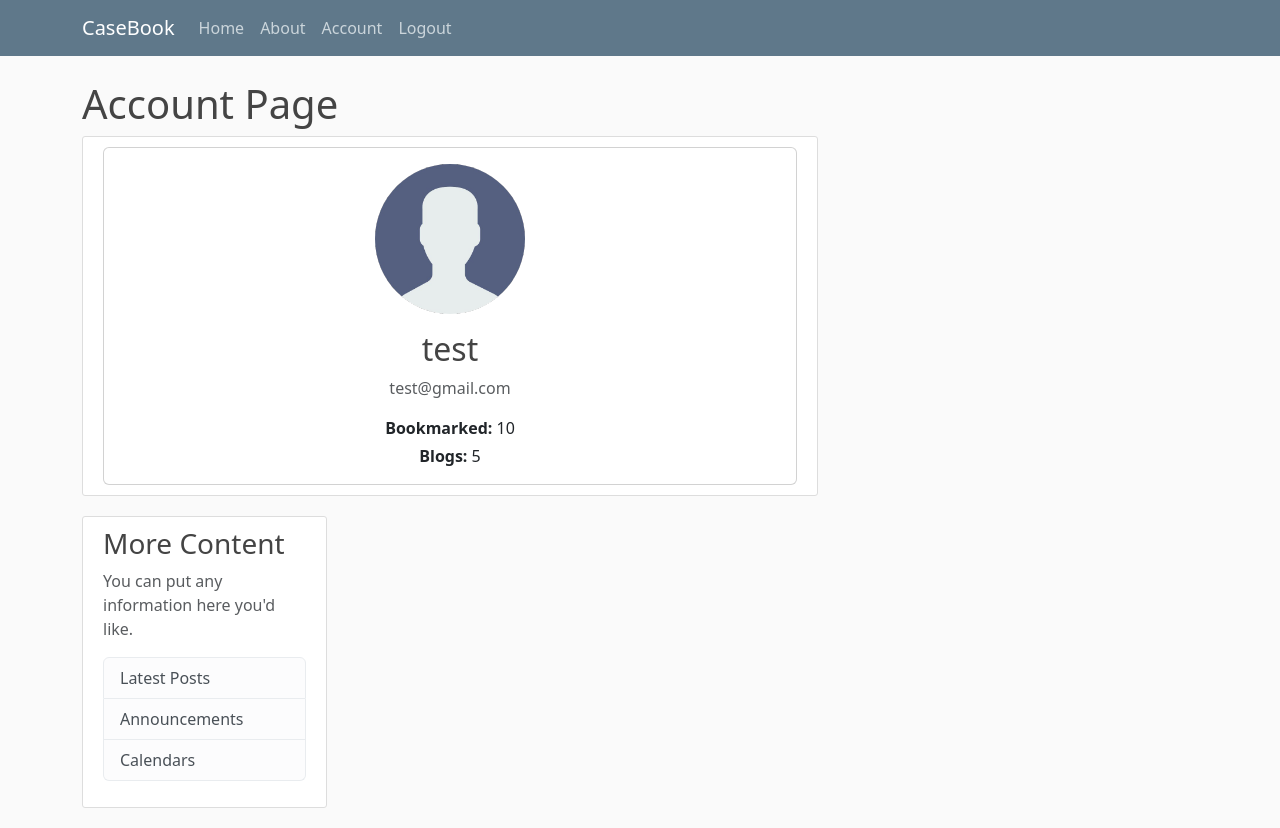
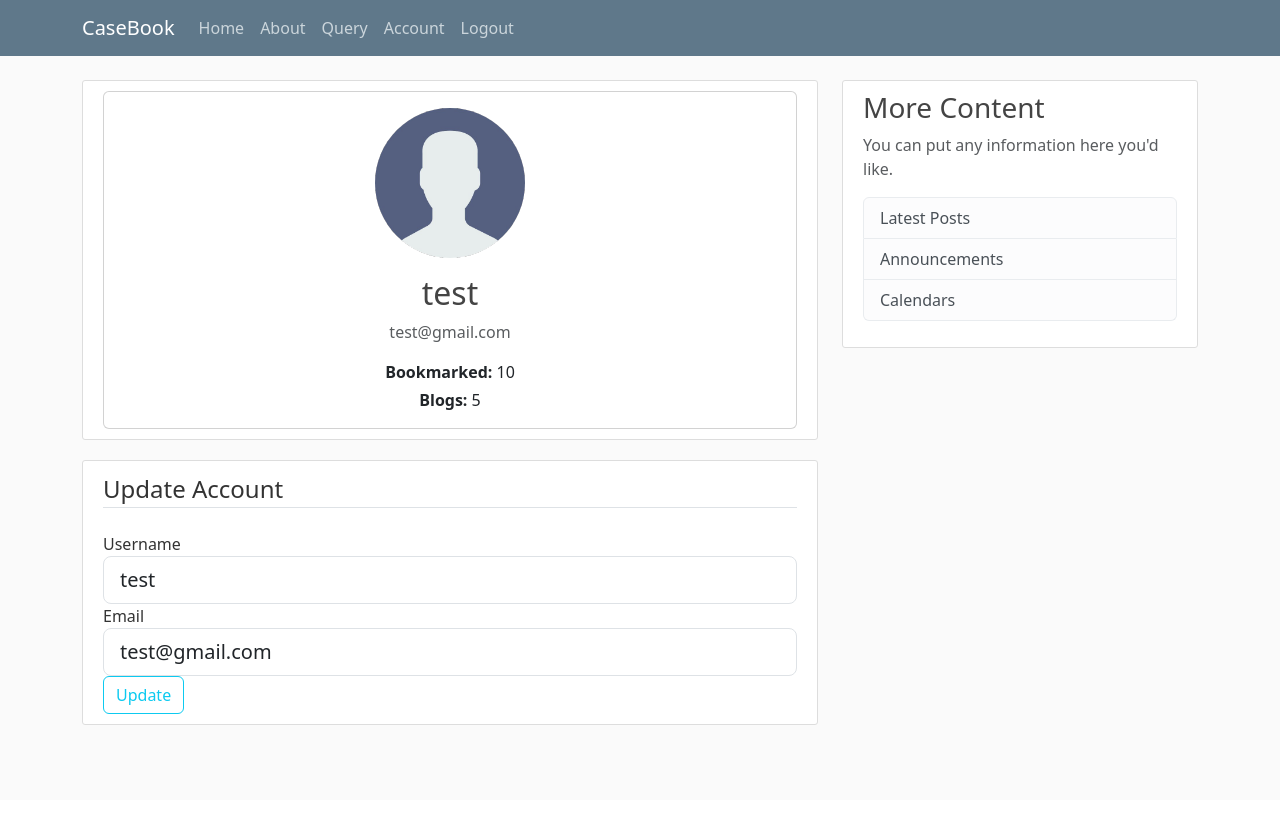
Before and after one commit to rachit901109/Blogsite-app, a Flask app: page /account in a window 1280 px wide. After the commit the page ends 725 px from the top, so only its background shows below. Run offline with Flask 3, Linux system fonts and the light colour scheme; a user stored in the database is signed in.

Commit message:
updated account added query table

```diff
--- a/blogsite/forms.py
+++ b/blogsite/forms.py
@@ -2,6 +2,7 @@
 from wtforms import StringField, PasswordField, SubmitField, BooleanField
 from wtforms.validators import DataRequired, Length, Email, EqualTo, ValidationError
 from blogsite.models import User, Post
+from flask_login import current_user
 
 class Registration_form(FlaskForm):
     username = StringField(label='Username', validators=[DataRequired(), Length(min=2,max=15)])
@@ -28,3 +29,22 @@
     password = PasswordField(label='Password', validators=[DataRequired(), Length(min=6)])
     remember = BooleanField(label='Remember Me')
     submit = SubmitField(label='Log In')
+
+class Update_account_form(FlaskForm):
+    username = StringField(label='Username', validators=[DataRequired(), Length(min=2,max=15)])
+    email = StringField(label='Email', validators=[Email()])
+    submit = SubmitField(label='Update')
+
+    def validate_username(self, username):
+        if username.data!=current_user.username:
+            user = User.query.filter_by(username=username.data).first()
+
+            if user:
+                raise ValidationError(message='Username is taken')
+
+    def validate_email(self, email):
+        if email.data!=current_user.email:
+            mail = User.query.filter_by(email=email.data).first()
+
+            if mail:
+                raise ValidationError(message='Email already registered')
--- a/blogsite/routes.py
+++ b/blogsite/routes.py
@@ -1,6 +1,6 @@
 from flask import render_template, url_for, flash, redirect, request
 from blogsite import app, db, bcrypt
-from blogsite.forms import Registration_form, Login_form
+from blogsite.forms import Registration_form, Login_form, Update_account_form
 from blogsite.models import User, Post
 from flask_login import login_user, current_user, logout_user, login_required
 
@@ -77,8 +77,27 @@
     logout_user()
     return redirect(url_for('home'))
 
-@app.route('/account')
+@app.route('/account',methods=['GET','POST'])
 @login_required
 def account():
+    form = Update_account_form()
+    if form.validate_on_submit():
+        current_user.username = form.username.data
+        current_user.email = form.email.data
+        db.session.commit()
+        flash(message="Account has been updated", category='success')
+        return redirect(url_for('account'))
+    # fill form with current users data
+    elif request.method == 'GET':
+        form.username.data = current_user.username
+        form.email.data = current_user.email
+
     img_file = url_for('static',filename=r'profile_pic/'+current_user.img_file)
-    return render_template('account.html', page_title='Account', img_file = img_file)
+    return render_template('account.html', page_title='Account', form = form, img_file = img_file)
+
+@app.route('/Query')
+def query():
+    user_list = []
+    for user in User.query.all():
+        user_list.append({'id':user.id,'name':user.username,'mail':user.email,'pfp':user.img_file})
+    return render_template('query.html', page_title='Query DB', user_list=user_list)
--- a/blogsite/static/temp_style.css
+++ b/blogsite/static/temp_style.css
@@ -78,3 +78,20 @@
   .account-heading {
     font-size: 2.5rem;
   }
+
+  .custom-table {
+    width: 100%;
+    border-collapse: collapse;
+    margin-top: 20px;
+  }
+  .custom-table th,
+  .custom-table td {
+    padding: 10px;
+    text-align: center;
+  }
+  .custom-table th {
+    background-color: #f8f9fa;
+  }
+  .custom-table tr:nth-child(even) {
+    background-color: #f2f2f2;
+  }
--- a/blogsite/templates/account.html
+++ b/blogsite/templates/account.html
@@ -1,44 +1,5 @@
 {% extends "layout.html" %}
 {% block page_content %}
-    <h1>Account Page</h1>
-    <!-- <section class="vh-100" style="background-color: #9de2ff;">
-      <div class="container py-5 h-100">
-        <div class="row d-flex justify-content-center align-items-center h-100">
-          <div class="col col-md-9 col-lg-7 col-xl-5">
-            <div class="card" style="border-radius: 15px;">
-              <div class="card-body p-4">
-                <div class="d-flex text-black">
-                  <div class="flex-shrink-0">
-                    <img src="{{ img_file }}"
-                      alt="Generic placeholder image" class="img-fluid"
-                      style="width: 180px; border-radius: 10px;">
-                  </div>
-                  <div class="flex-grow-1 ms-3">
-                    <h5 class="mb-1">Danny McLoan</h5>
-                    <p class="mb-2 pb-1" style="color: #2b2a2a;">Senior Journalist</p>
-                    <div class="d-flex justify-content-start rounded-3 p-2 mb-2"
-                      style="background-color: #efefef;">
-                      <div>
-                        <p class="small text-muted mb-1">Articles</p>
-                        <p class="mb-0">41</p>
-                      </div>
-                      <div class="px-3">
-                        <p class="small text-muted mb-1">Followers</p>
-                        <p class="mb-0">976</p>
-                      </div>
-                      <div>
-                        <p class="small text-muted mb-1">Rating</p>
-                        <p class="mb-0">8.5</p>
-                      </div>
-                    </div>
-                  </div>
-                </div>
-              </div>
-            </div>
-          </div>
-        </div>
-      </div>
-    </section> -->
 <div class="content-section">
   <div class="column-md-3">
     <div class="card">
@@ -56,4 +17,43 @@
       </div>
     </div>
   </div>
+</div>
+
+<div class="content-section">
+  <form action="" method="post">
+      {{ form.hidden_tag()  }}
+      <fieldset class="form-group">
+          <legend class="border-bottom mb-4">Update Account</legend>
+          <div class="form-group">
+              {{ form.username.label(class="form-control-label") }}
+              {% if form.username.errors %}
+                  {{ form.username(class="form-control form-control-lg is-invalid") }}
+                  <div class="invalid-feedback">
+                      {% for error in form.username.errors %}
+                          <span>{{ error }}</span>
+                      {% endfor %}
+                  </div>
+              {% else %}
+                  {{ form.username(class="form-control form-control-lg") }}
+              {% endif %}
+          </div>
+          <div class="form-group">
+              {{ form.email.label(class="form-control-label") }}
+              {% if form.email.errors %}
+                  {{ form.email(class="form-control form-control-lg is-invalid") }}
+                  <div class="invalid-feedback">
+                      {% for error in form.email.errors %}
+                          <span>{{ error }}</span>
+                      {% endfor %}
+                  </div>
+              {% else %}
+                  {{ form.email(class="form-control form-control-lg") }}
+              {% endif %}
+          </div>
+      </fieldset>
+      <div class="form-group">
+          {{ form.submit(class="btn btn-outline-info") }}
+      </div>
+  </form>
+</div>
 {% endblock page_content %}
--- a/blogsite/templates/layout.html
+++ b/blogsite/templates/layout.html
@@ -30,6 +30,7 @@
               <div class="navbar-nav mr-auto">
                 <a class="nav-item nav-link" href="{{ url_for('home') }}">Home</a>
                 <a class="nav-item nav-link" href="{{ url_for('about') }}">About</a>
+                <a class="nav-item nav-link" href="{{ url_for('query') }}">Query</a>
               </div>
               <!-- Navbar Right Side -->
               <div class="navbar-nav">
@@ -49,7 +50,6 @@
     <main role="main" class="container">
         <div class="row">
           <div class="col-md-8">
-
             {% with messages = get_flashed_messages(with_categories = true) %}
                 {% if messages %}
                     {% for category,message in messages %}
```
Also changed, not shown: blogsite/templates/query.html (added, +56 -0 lines), instance/site.db. Lines whose indentation alone changed are shown as unchanged.
